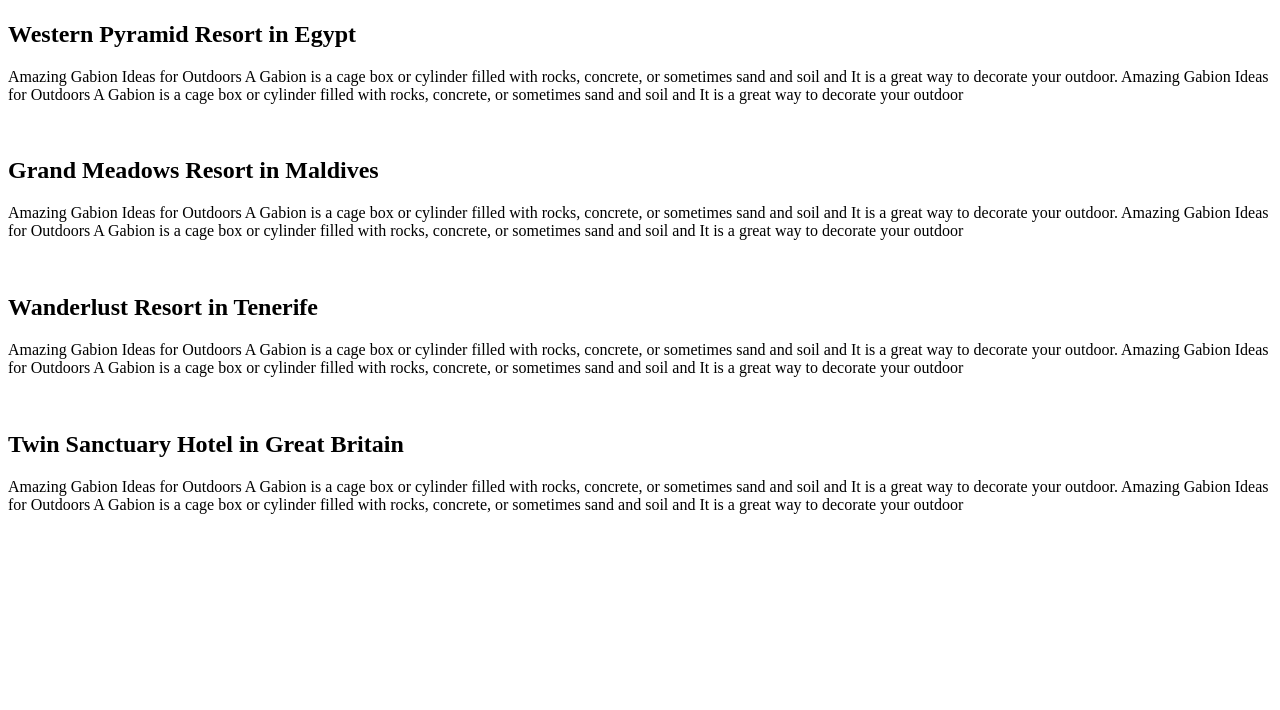
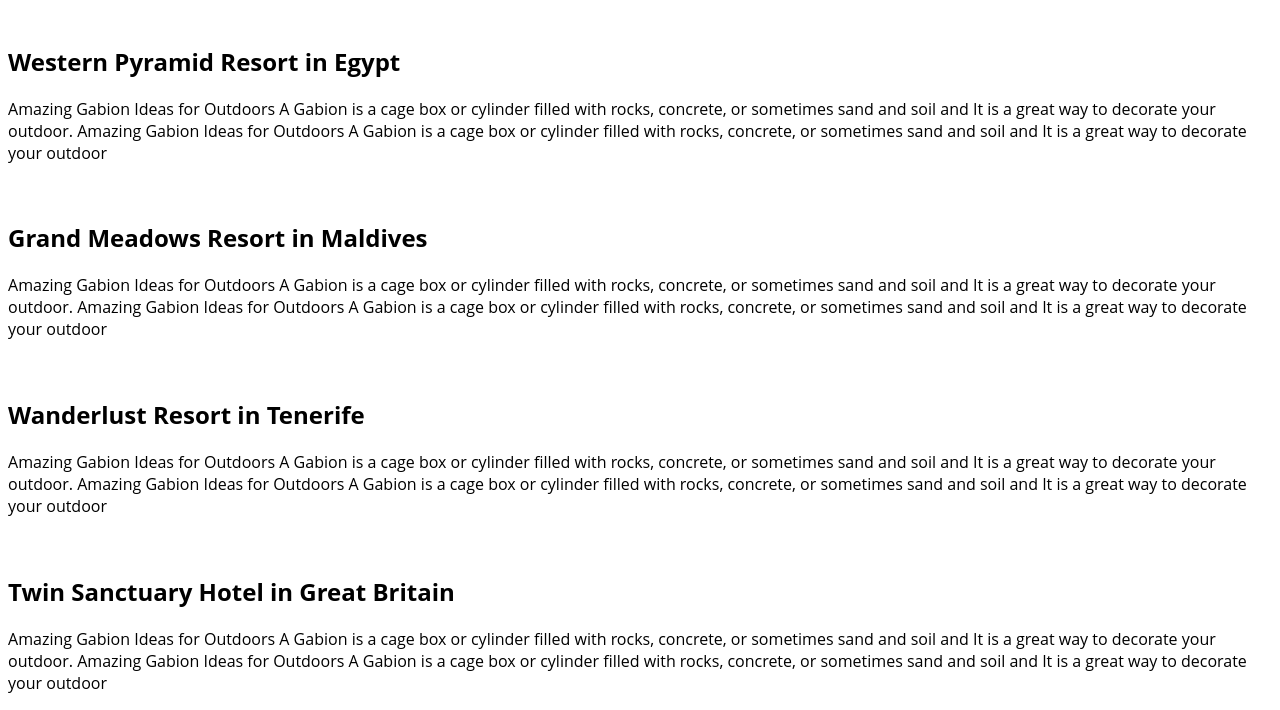
Before and after one commit to Dagonchik/FS-PRO-3, a website: page 3-Gulp/index.html in a window 1280 px wide. Shown: the part 319-1029 px from the top of the page. Before the commit the page ends 849 px from the top, so only its background shows below. Drawn offline with nearby package versions, Linux system fonts and the light colour scheme; files that its build step writes are made by us from their sources; files whose address does not match are found by name.

Commit message:
lesson 'scss'

```diff
--- a/3-Gulp/css/header.scss
+++ b/3-Gulp/css/header.scss
@@ -53,6 +53,8 @@
         color: white;
         border-radius: 4px;
         background-color: #313131;
+        font-weight: 600;
+        font-size: 18px;
         &--green{
             background-color: #89CA62;
         }
--- a/3-Gulp/css/reset.scss
+++ /dev/null
@@ -1,48 +0,0 @@
-/* http://meyerweb.com/eric/tools/css/reset/
-   v2.0 | 20110126
-   License: none (public domain)
-*/
-
-html, body, div, span, applet, object, iframe,
-h1, h2, h3, h4, h5, h6, p, blockquote, pre,
-a, abbr, acronym, address, big, cite, code,
-del, dfn, em, img, ins, kbd, q, s, samp,
-small, strike, strong, sub, sup, tt, var,
-b, u, i, center,
-dl, dt, dd, ol, ul, li,
-fieldset, form, label, legend,
-table, caption, tbody, tfoot, thead, tr, th, td,
-article, aside, canvas, details, embed,
-figure, figcaption, footer, header, hgroup,
-menu, nav, output, ruby, section, summary,
-time, mark, audio, video {
-	margin: 0;
-	padding: 0;
-	border: 0;
-	font-size: 100%;
-	font: inherit;
-	vertical-align: baseline;
-}
-/* HTML5 display-role reset for older browsers */
-article, aside, details, figcaption, figure,
-footer, header, hgroup, menu, nav, section {
-	display: block;
-}
-body {
-	line-height: 1;
-}
-ol, ul {
-	list-style: none;
-}
-blockquote, q {
-	quotes: none;
-}
-blockquote:before, blockquote:after,
-q:before, q:after {
-	content: '';
-	content: none;
-}
-table {
-	border-collapse: collapse;
-	border-spacing: 0;
-}
--- a/3-Gulp/css/style.scss
+++ b/3-Gulp/css/style.scss
@@ -0,0 +1,3 @@
+body{
+    font-family: 'Open Sans', sans-serif;
+}
--- a/3-Gulp/index.html
+++ b/3-Gulp/index.html
@@ -34,25 +34,33 @@
         <div class="news__list">
             <div class="card">
                 <img class="card__image" src="./images/news/post-1.png" alt="">
+                <div class="card__body">
                     <h2 class="card__title">Western Pyramid Resort in Egypt</h2>
                     <p class="card__subtitle">Amazing Gabion Ideas for Outdoors A Gabion is a cage box or cylinder filled with rocks, concrete, or sometimes sand and soil and It is a great way to decorate your outdoor. Amazing Gabion Ideas for Outdoors A Gabion is a cage box or cylinder filled with rocks, concrete, or sometimes sand and soil and It is a great way to decorate your outdoor</p>
                 </div>
+            </div>
             <div class="card">
                 <img class="card__image" src="./images/news/post-2.png" alt="">
+                <div class="card__body">
                     <h2 class="card__title">Grand Meadows Resort in Maldives</h2>
                     <p class="card__subtitle">Amazing Gabion Ideas for Outdoors A Gabion is a cage box or cylinder filled with rocks, concrete, or sometimes sand and soil and It is a great way to decorate your outdoor. Amazing Gabion Ideas for Outdoors A Gabion is a cage box or cylinder filled with rocks, concrete, or sometimes sand and soil and It is a great way to decorate your outdoor</p>
                 </div>
+            </div>
             <div class="card">
                 <img class="card__image" src="./images/news/post-3.png" alt="">
+                <div class="card__body">
                     <h2 class="card__title">Wanderlust Resort in Tenerife</h2>
                     <p class="card__subtitle">Amazing Gabion Ideas for Outdoors A Gabion is a cage box or cylinder filled with rocks, concrete, or sometimes sand and soil and It is a great way to decorate your outdoor. Amazing Gabion Ideas for Outdoors A Gabion is a cage box or cylinder filled with rocks, concrete, or sometimes sand and soil and It is a great way to decorate your outdoor</p>
                 </div>
+            </div>
             <div class="card">
                 <img class="card__image" src="./images/news/post-4.png" alt="">
+                <div class="card__body">
                     <h2 class="card__title">Twin Sanctuary Hotel in Great Britain</h2>
                     <p class="card__subtitle">Amazing Gabion Ideas for Outdoors A Gabion is a cage box or cylinder filled with rocks, concrete, or sometimes sand and soil and It is a great way to decorate your outdoor. Amazing Gabion Ideas for Outdoors A Gabion is a cage box or cylinder filled with rocks, concrete, or sometimes sand and soil and It is a great way to decorate your outdoor</p>
                 </div>
             </div>
         </div>
+    </div>
 </body>
 </html>
```
Also changed, not shown: 3-Gulp/build/index.html, 3-Gulp/build/style.css. Lines whose indentation alone changed are shown as unchanged.
